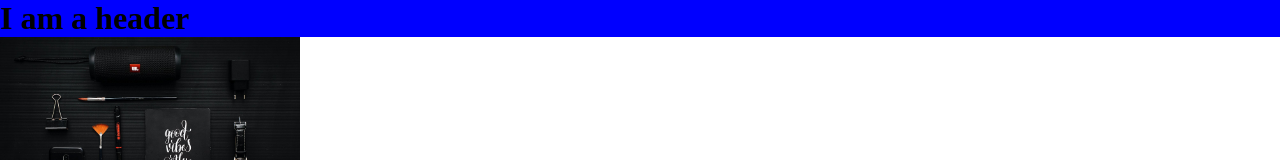
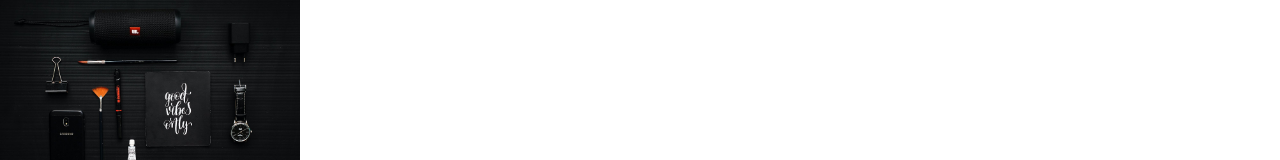
Before and after one commit to priyanka15ngm/Assignment-DemoStreaming, a React (Create React App) app in the folder morr/: page / in a window 1280 px wide. Shown: the top 160 px of the page. Built offline with nearby package versions, Linux system fonts and the light colour scheme.

Commit message:
Routing paths

```diff
--- a/morr/src/App.js
+++ b/morr/src/App.js
@@ -5,6 +5,7 @@ import Navbar from "./components/Navbar";
 import { BrowserRouter as Router, Route, Switch } from "react-router-dom";
 import Header from "./components/Header";
 import Footer from "./components/Footer";
+import sample from "./feed/sample.json";
 
 
 
@@ -13,10 +14,12 @@ function App() {
   return (
     <Router>
       <div className="App">
-        <Header/>
+        {/* <Header/> */}
         <Switch>
         <Route path="/" exact component={Home} />
             <Route path="/Series" exact component={Series} />
+            {/* passing props in component series */}
+            {/* <Route path="/Series" exact component={() => <Series title={`SeriesList`} />}  /> */}
             <Route path="/Movies" exact component={Movies} />
         </Switch>
         <Footer/>
```
